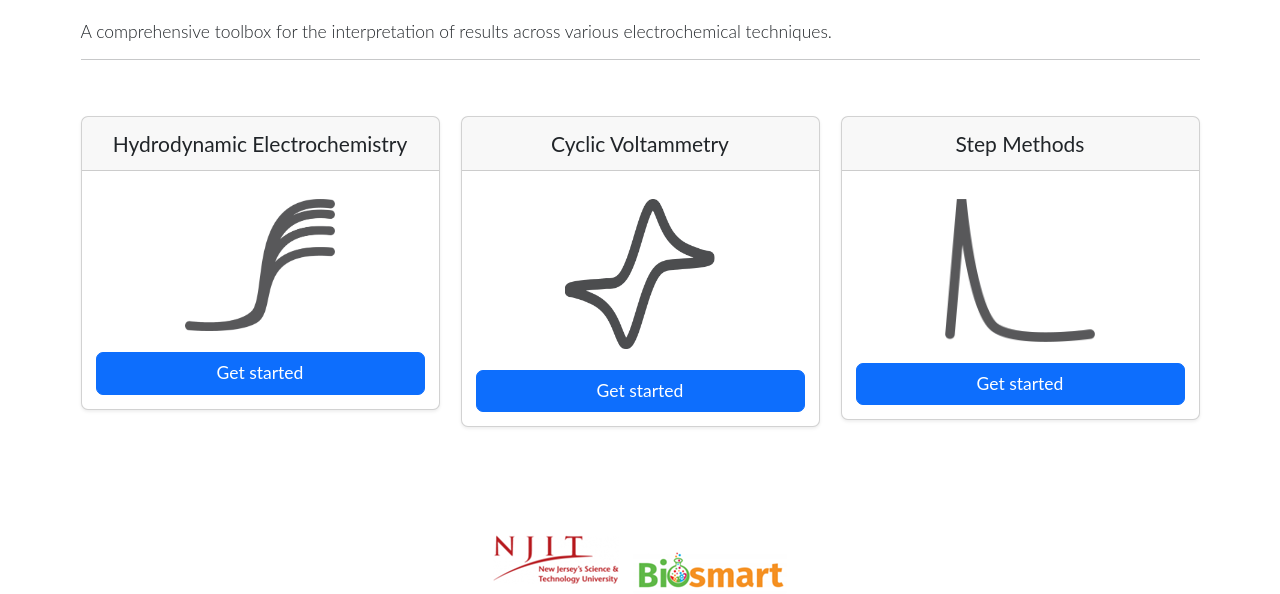
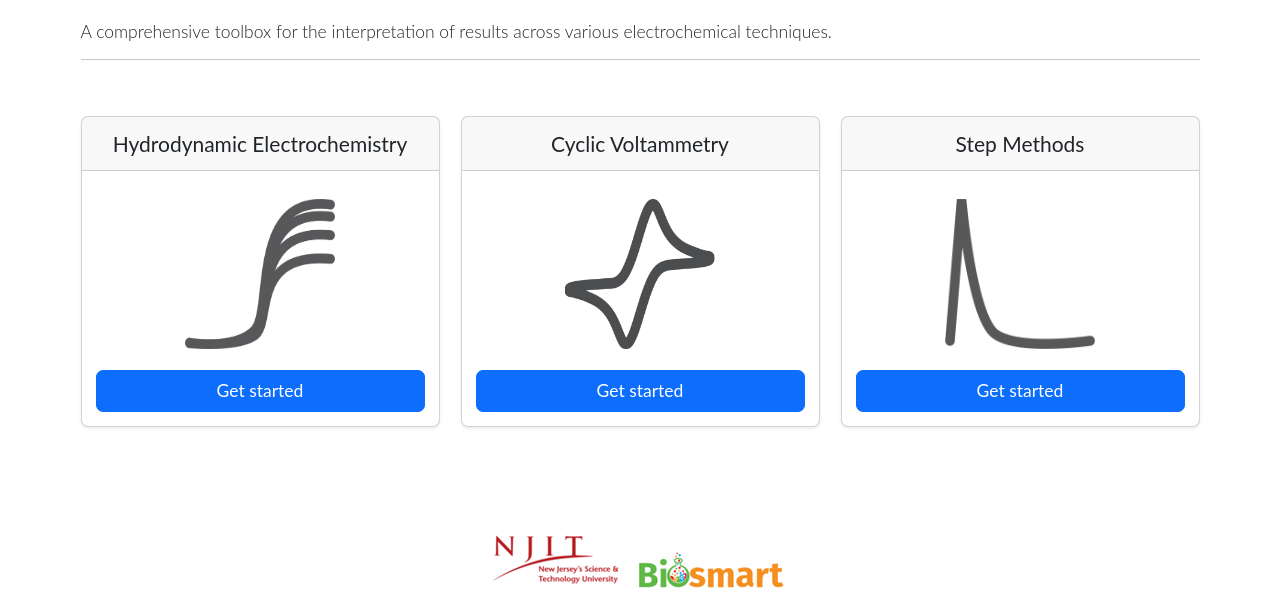
Before and after one commit to oliverrdz/Envismetrics, a Flask app: page / in a window 1280 px wide. Shown: the part 171-765 px from the top of the page. Run offline with Flask 3, Linux system fonts and the light colour scheme; parts of the project's set-up code (start-up, migrations or seed data) failed here and were passed over; some libraries are stand-ins or nearby versions.

Commit message:
fix button positions

```diff
--- a/templates/index.html
+++ b/templates/index.html
@@ -33,7 +33,7 @@
                     </div>
                     <div class="card-body">
                         <div class="mt-3 mb-4">
-                            <img class="img-fluid card-img-small" src="{{ url_for('static', filename='imgs/icon-1.png') }}" alt="">
+                            <img class="img-fluid card-img-small" style="width: 150px; height: 150px" src="{{ url_for('static', filename='imgs/icon-1.png') }}" alt="">
                         </div>
                         <a href="/hyd_elec" class="w-100 btn btn-lg btn-primary">Get started</a>
                     </div>
@@ -46,7 +46,7 @@
                     </div>
                     <div class="card-body">
                         <div class="mt-3 mb-4">
-                            <img class="img-fluid card-img-small" src="{{ url_for('static', filename='imgs/icon-2.png') }}" alt="">
+                            <img class="img-fluid card-img-small" style="width: 150px; height: 150px" src="{{ url_for('static', filename='imgs/icon-2.png') }}" alt="">
                         </div>
                         <a href="/cv" class="w-100 btn btn-lg btn-primary">Get started</a>
                     </div>
@@ -59,7 +59,7 @@
                     </div>
                     <div class="card-body">
                         <div class="mt-3 mb-4">
-                            <img class="img-fluid card-img-small" src="{{ url_for('static', filename='imgs/icon-3.png') }}" alt="">
+                            <img class="img-fluid card-img-small" style="width: 150px; height: 150px" src="{{ url_for('static', filename='imgs/icon-3.png') }}" alt="">
                         </div>
                         <a href="/step_methods" class="w-100 btn btn-lg btn-primary">Get started</a>
                     </div>
```
Also changed, not shown: templates/m1_hyd_elec_step2.html (+6 -3 lines), templates/m3_step_methods_step2.html (+7 -3 lines).
